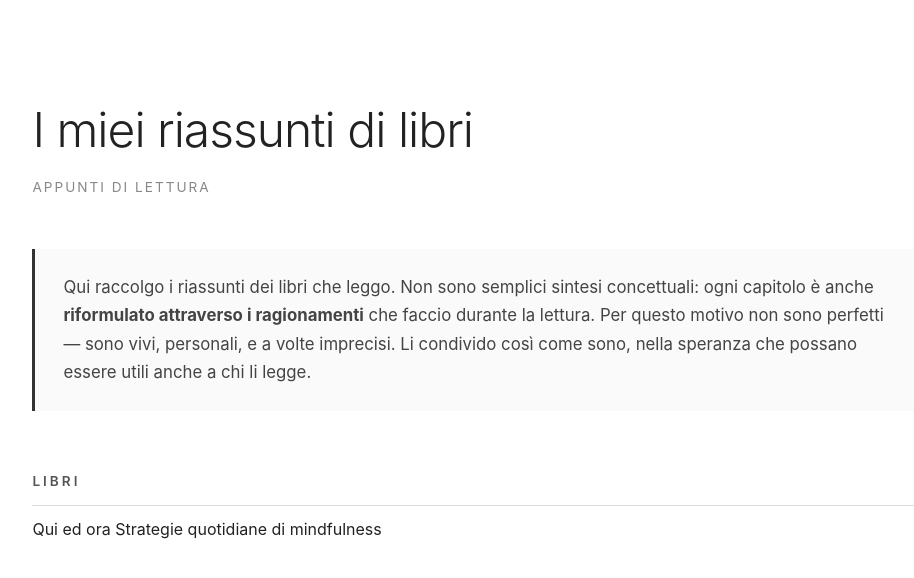
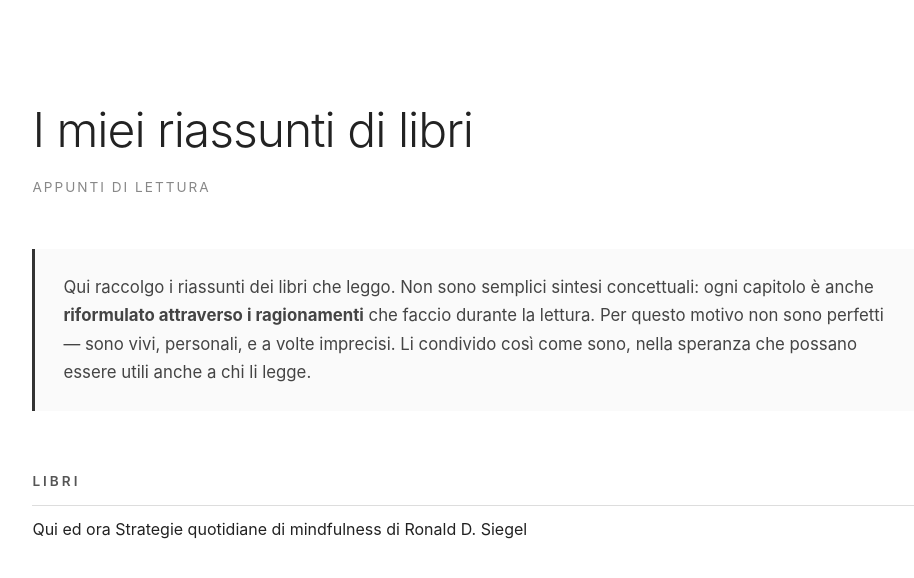
Before and after one commit to o0ana/Riassunti-libri, a Jekyll site: the page built from index.md, in a window 1280 px wide. Shown: the top 578 px of the page, without its empty margins (160-1074 px from the left). Built offline with Jekyll 4.4.1, drawn with Linux system fonts in a browser that asks for light colours.

Commit message:
Update index.md

```diff
--- a/index.md
+++ b/index.md
@@ -17,5 +17,6 @@ Qui raccolgo i riassunti dei libri che leggo. Non sono semplici sintesi concettu
   <a href="/Riassunti-libri/riassunti/qui-ed-ora/">
     <span class="titolo">Qui ed ora</span>
     <span class="sottotitolo">Strategie quotidiane di mindfulness</span>
+    <span class="autore">di Ronald D. Siegel</span>
   </a>
 </div>
```
